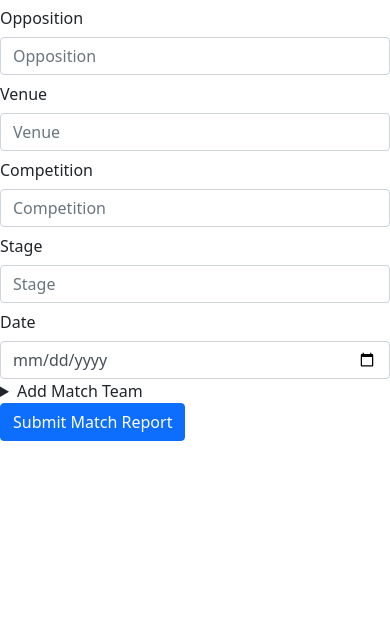
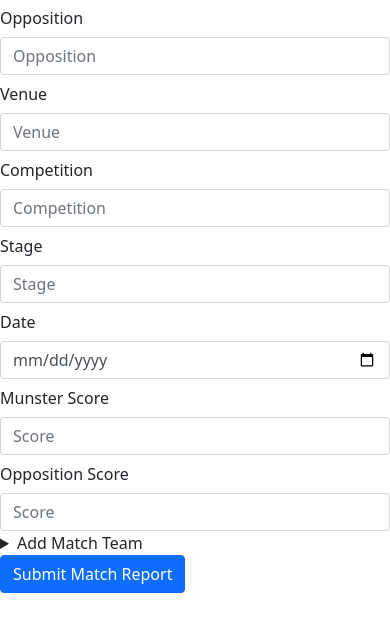
Before and after one commit to StephenJBall/final-project, a Flask app: page /adddata in a window 390 px wide, after a click on "Add New Match Report". Shown: the part 129-761 px from the top of the page. Run offline with Flask 3, Linux system fonts and the light colour scheme; a database or web service that is not in the repository returns one stand-in record (values such as "Sample title"); some libraries are stand-ins or nearby versions.

Commit message:
Fixed team addition in matchreports issue

```diff
--- a/app.py
+++ b/app.py
@@ -52,6 +52,7 @@
 def matchreports():
     if request.method == "GET":
         cursor.execute("""SELECT matchreports.opposition, matchreports.venue, matchreports.competition, matchreports.stage, matchreports.date,
+                       matchreports.munster_score, matchreports.opposition_score,
                        team.loosehead_prop, team.hooker, team.tighthead_prop, team.loosehead_lock, team.tighthead_lock, team.blindside_flanker,
                        team.openside_flanker, team.number_eight, team.scrum_half, team.fly_half, team.left_wing, team.inside_centre,
                        team.outside_centre, team.right_wing, team.fullback, team.bench_16, team.bench_17, team.bench_18, team.bench_19, team.bench_20,
@@ -187,10 +188,10 @@
         cursor.execute("""SELECT name FROM playerbase WHERE position = 'Centre';""")
         centres = cursor.fetchall()
 
-        cursor.execute("""SELECT name FROM playerbase WHERE position = 'Winger' OR position = 'Fullback';""")
+        cursor.execute("""SELECT name FROM playerbase WHERE position = 'Winger' OR position = 'Fullback' OR position = 'Centre';""")
         backthrees = cursor.fetchall()
 
-        cursor.execute("""SELECT name FROM playerbase WHERE position = 'Loosehead Prop' OR position = 'Tighthead Prop' OR position = 'Lock' OR position = 'Back Row / Lock'
+        cursor.execute("""SELECT name FROM playerbase WHERE position = 'Loosehead Prop' OR position = 'Tighthead Prop' OR position = 'Hooker' OR position = 'Lock' OR position = 'Back Row / Lock'
                        OR position = 'Back Row';""")
         benchforwards = cursor.fetchall()
 
@@ -216,7 +217,39 @@
                        (player_info))
         conn.commit()
 
-        return render_template("/adddata.html")
+        cursor.execute("""SELECT name FROM playerbase WHERE position = 'Loosehead Prop' OR position = 'Tighthead Prop';""")
+        props = cursor.fetchall()
+
+        cursor.execute("""SELECT name FROM playerbase WHERE position = 'Hooker';""")
+        hookers = cursor.fetchall()
+
+        cursor.execute("""SELECT name FROM playerbase WHERE position = 'Lock' OR position = 'Back Row / Lock';""")
+        locks = cursor.fetchall()
+
+        cursor.execute("""SELECT name FROM playerbase WHERE position = 'Back Row' OR position = 'Back Row / Lock';""")
+        backrows = cursor.fetchall()
+
+        cursor.execute("""SELECT name FROM playerbase WHERE position = 'Scrum Half';""")
+        scrumhalfs = cursor.fetchall()
+
+        cursor.execute("""SELECT name FROM playerbase WHERE position = 'Fly Half';""")
+        flyhalfs = cursor.fetchall()
+
+        cursor.execute("""SELECT name FROM playerbase WHERE position = 'Centre';""")
+        centres = cursor.fetchall()
+
+        cursor.execute("""SELECT name FROM playerbase WHERE position = 'Winger' OR position = 'Fullback' OR position = 'Centre';""")
+        backthrees = cursor.fetchall()
+
+        cursor.execute("""SELECT name FROM playerbase WHERE position = 'Loosehead Prop' OR position = 'Tighthead Prop' OR position = 'Hooker' OR position = 'Lock' OR position = 'Back Row / Lock'
+                       OR position = 'Back Row';""")
+        benchforwards = cursor.fetchall()
+
+        cursor.execute("""SELECT name FROM playerbase WHERE position = 'Scrum Half' OR position = 'Fly Half' OR position = 'Centre' OR position = 'Wing' OR position = 'Fullback';""")
+        benchbacks = cursor.fetchall()
+
+        return render_template("/adddata.html", players=players, props=props, hookers=hookers, locks=locks, backrows=backrows, scrumhalfs=scrumhalfs,
+                               centres=centres, flyhalfs=flyhalfs, backthrees=backthrees, benchforwards=benchforwards, benchbacks=benchbacks)
 
 @app.route("/editdata", methods=["GET", "POST"])
 def editdata():
--- a/templates/adddata.html
+++ b/templates/adddata.html
@@ -112,6 +112,18 @@
             <label for="date" class="col-sm-2 col-form-label">Date</label>
             <div class="col-sm-10">
                 <input name="date" type="date" class="form-control" id="date" placeholder="Date">
+            </div>
+        </div>
+        <div class="form-group row">
+            <label for="munsterscore" class="col-sm-2 col-form-label">Munster Score</label>
+            <div class="col-sm-10">
+                <input name="munsterscore" type="number" class="form-control" id="munsterscore" placeholder="Score">
+            </div>
+        </div>
+        <div class="form-group row">
+            <label for="oppositionscore" class="col-sm-2 col-form-label">Opposition Score</label>
+            <div class="col-sm-10">
+                <input name="oppositionscore" type="number" class="form-control" id="munsterscore" placeholder="Score">
             </div>
         </div>
         <details>
@@ -284,8 +296,8 @@
                 <label for="bench23" id="bench">23:</label>
                 <select name="bench23">
                     <option selected disabled>Select Player</option>
-                    {% for benchback in benchbacks %}
-                        <option>{{ benchback[0] }}</option>
+                    {% for player in players %}
+                        <option>{{ player[0] }}</option>
                     {% endfor %}
                 </select>
             </details>
--- a/templates/matchreports.html
+++ b/templates/matchreports.html
@@ -11,6 +11,7 @@
         <h3>{{ match[2] }}</h3>
         <h4>{{ match[3] }}</h4>
         <h4>{{ match[4] }}</h4>
+        <h5>Munster {{ match[5] }} - {{ match[6] }} {{ match[0] }}</h5>
         <detail>
             <summary>Starting Team</summary>
             <ol>
```
